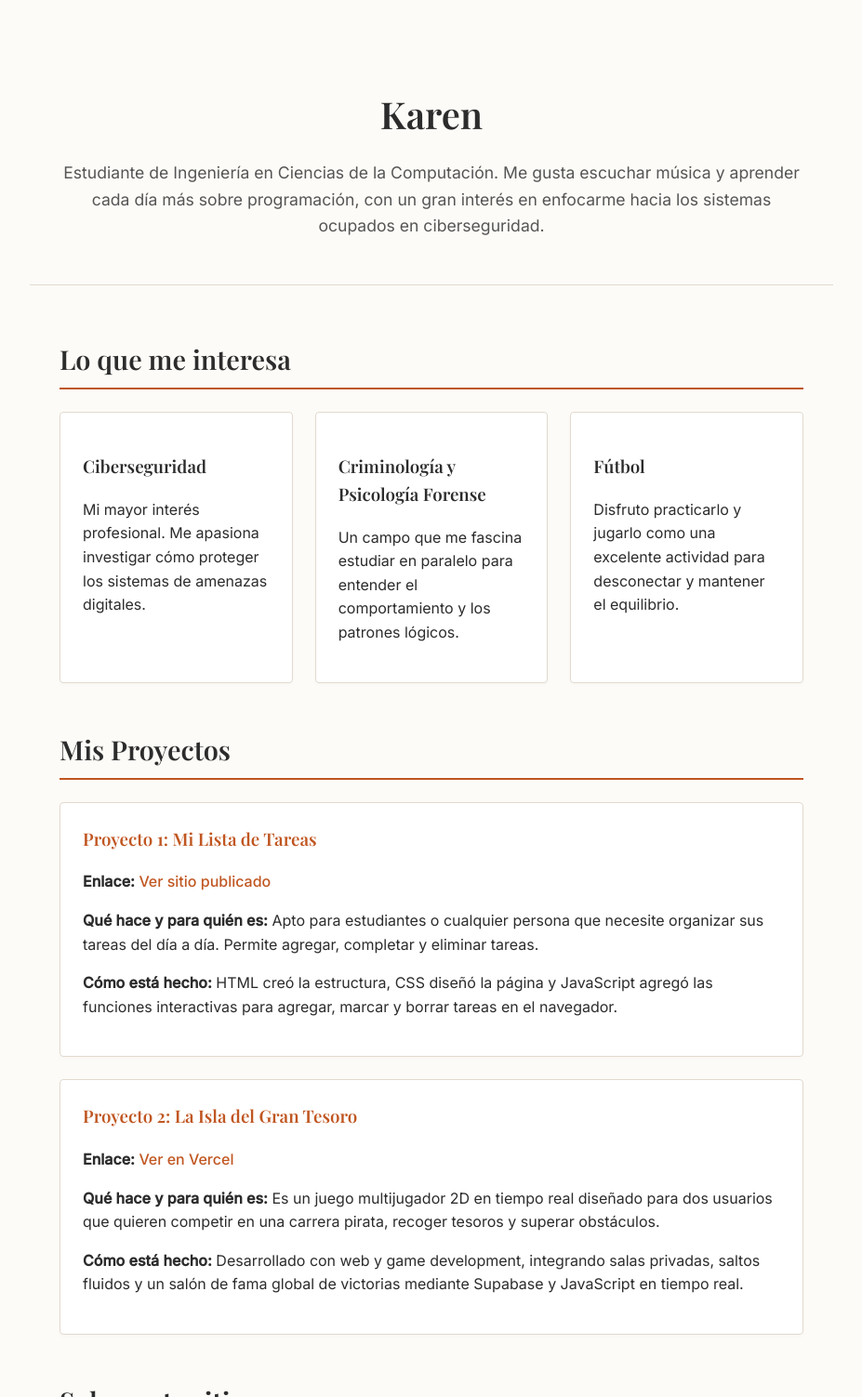
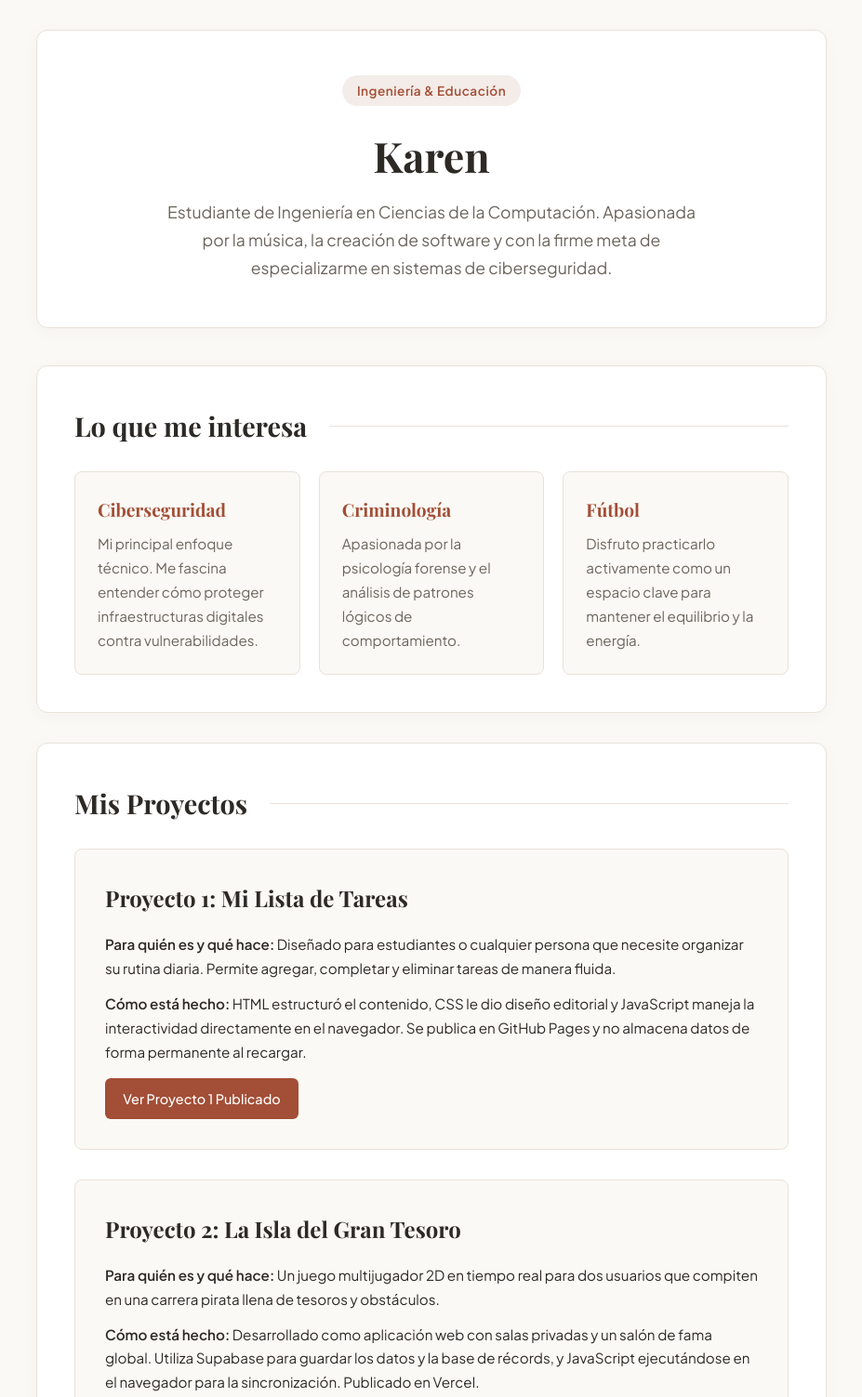
Before and after one commit to karenmalena23-tech/portafolio, a plain HTML site: page index.html in a window 1280 px wide. Shown: the top 1503 px of the page at 93% size, without its empty margins (176-1103 px from the left). Drawn offline with nearby package versions, Linux system fonts and the light colour scheme; a web font is replaced by a local one.

Commit message:
Update index.html

```diff
--- a/index.html
+++ b/index.html
@@ -3,169 +3,278 @@
 <head>
     <meta charset="UTF-8">
     <meta name="viewport" content="width=device-width, initial-scale=1.0">
-    <title>Portafolio de Karen</title>
-    <!-- Fuentes estilo editorial (Playfair Display para títulos y Inter para texto) -->
-    <link href="https://fonts.googleapis.com/css2?family=Playfair+Display:ital,wght@0,600;1,400&family=Inter:wght@400;500&display=swap" rel="stylesheet">
+    <title>Karen Lema — Portafolio</title>
+    <!-- Fuentes editoriales y modernas -->
+    <link href="https://fonts.googleapis.com/css2?family=Playfair+Display:ital,wght@0,600;0,700;1,400&family=Plus+Jakarta+Sans:wght@400;500;600&display=swap" rel="stylesheet">
     <style>
         :root {
-            --bg-color: #FDFBF7;
-            --text-color: #2C2C2C;
-            --accent-color: #C05621; /* Terracota */
+            --bg-color: #FBF9F5;
             --card-bg: #FFFFFF;
-            --border-color: #E2D9CE;
+            --text-main: #2D2A26;
+            --text-muted: #6B655D;
+            --accent: #A34E36; /* Terracota profundo */
+            --accent-light: #F4ECE8;
+            --border: #E8E2D9;
+            --radius: 12px;
         }
 
-        body {
-            font-family: 'Inter', sans-serif;
-            background-color: var(--bg-color);
-            color: var(--text-color);
-            line-height: 1.6;
+        * {
+            box-sizing: border-box;
             margin: 0;
             padding: 0;
         }
 
-        header {
-            text-align: center;
-            padding: 4rem 2rem 2rem 2rem;
-            border-bottom: 1px solid var(--border-color);
-            max-width: 800px;
+        body {
+            font-family: 'Plus Jakarta Sans', sans-serif;
+            background-color: var(--bg-color);
+            color: var(--text-main);
+            line-height: 1.7;
+            padding: 2rem 1rem;
+        }
+
+        .container {
+            max-width: 850px;
             margin: 0 auto;
         }
 
-        h1, h2, h3 {
-            font-family: 'Playfair Display', serif;
-            color: var(--text-color);
+        /* Cabecera */
+        header {
+            background: var(--card-bg);
+            border: 1px solid var(--border);
+            border-radius: var(--radius);
+            padding: 3rem 2rem;
+            text-align: center;
+            margin-bottom: 2.5rem;
+            box-shadow: 0 4px 20px rgba(45, 42, 38, 0.03);
         }
 
         header h1 {
-            font-size: 2.5rem;
+            font-family: 'Playfair Display', serif;
+            font-size: 2.8rem;
+            color: var(--text-main);
             margin-bottom: 0.5rem;
+        }
+
+        .badge {
+            display: inline-block;
+            background-color: var(--accent-light);
+            color: var(--accent);
+            padding: 0.3rem 1rem;
+            border-radius: 50px;
+            font-size: 0.85rem;
+            font-weight: 600;
+            margin-bottom: 1rem;
+            letter-spacing: 0.5px;
         }
 
         header p {
             font-size: 1.1rem;
-            color: #555;
+            color: var(--text-muted);
+            max-width: 600px;
+            margin: 0 auto;
         }
 
-        main {
-            max-width: 800px;
-            margin: 0 auto;
-            padding: 2rem;
-        }
-
+        /* Secciones */
         section {
-            margin-bottom: 3rem;
+            background: var(--card-bg);
+            border: 1px solid var(--border);
+            border-radius: var(--radius);
+            padding: 2.5rem;
+            margin-bottom: 2rem;
+            box-shadow: 0 4px 20px rgba(45, 42, 38, 0.03);
         }
 
         h2 {
+            font-family: 'Playfair Display', serif;
             font-size: 1.8rem;
-            border-bottom: 2px solid var(--accent-color);
-            padding-bottom: 0.5rem;
+            color: var(--text-main);
             margin-bottom: 1.5rem;
+            display: flex;
+            align-items: center;
+            gap: 0.5rem;
         }
 
+        h2::after {
+            content: "";
+            flex: 1;
+            height: 1px;
+            background: var(--border);
+            margin-left: 1rem;
+        }
+
+        /* Intereses Grid */
         .interests-grid {
             display: grid;
-            grid-template-columns: repeat(auto-fit, minmax(220px, 1fr));
-            gap: 1.5rem;
+            grid-template-columns: repeat(auto-fit, minmax(230px, 1fr));
+            gap: 1.25rem;
         }
 
-        .interest-card, .project-card {
-            background-color: var(--card-bg);
-            border: 1px solid var(--border-color);
+        .interest-card {
+            background: var(--bg-color);
+            border: 1px solid var(--border);
             padding: 1.5rem;
-            border-radius: 4px;
-            box-shadow: 0 2px 4px rgba(0,0,0,0.02);
+            border-radius: 8px;
+            transition: transform 0.2s ease;
         }
 
+        .interest-card:hover {
+            transform: translateY(-3px);
+        }
+
+        .interest-card h3 {
+            font-family: 'Playfair Display', serif;
+            font-size: 1.2rem;
+            color: var(--accent);
+            margin-bottom: 0.5rem;
+        }
+
+        .interest-card p {
+            font-size: 0.95rem;
+            color: var(--text-muted);
+        }
+
+        /* Proyectos */
         .project-card {
-            margin-bottom: 1.5rem;
+            border: 1px solid var(--border);
+            border-radius: 8px;
+            padding: 2rem;
+            margin-bottom: 2rem;
+            background: var(--bg-color);
+        }
+
+        .project-card:last-child {
+            margin-bottom: 0;
         }
 
         .project-card h3 {
-            margin-top: 0;
-            color: var(--accent-color);
+            font-family: 'Playfair Display', serif;
+            font-size: 1.5rem;
+            color: var(--text-main);
+            margin-bottom: 1rem;
         }
 
-        a {
-            color: var(--accent-color);
+        .project-details {
+            display: grid;
+            gap: 0.75rem;
+            margin-top: 1rem;
+            font-size: 0.95rem;
+        }
+
+        .project-details strong {
+            color: var(--text-main);
+        }
+
+        .btn {
+            display: inline-block;
+            background-color: var(--accent);
+            color: #FFF;
+            padding: 0.6rem 1.2rem;
+            border-radius: 6px;
             text-decoration: none;
             font-weight: 500;
+            font-size: 0.9rem;
+            margin-top: 1rem;
+            transition: opacity 0.2s;
         }
 
-        a:hover {
-            text-decoration: underline;
+        .btn:hover {
+            opacity: 0.9;
+            text-decoration: none;
+            color: #FFF;
         }
 
+        /* Sobre este sitio */
+        .about-site {
+            font-style: italic;
+            color: var(--text-muted);
+            background: var(--accent-light);
+            padding: 1.5rem;
+            border-left: 4px solid var(--accent);
+            border-radius: 0 8px 8px 0;
+        }
+
+        /* Footer */
         footer {
             text-align: center;
-            padding: 2rem;
-            border-top: 1px solid var(--border-color);
+            padding: 2rem 0;
             font-size: 0.9rem;
-            color: #666;
-            max-width: 800px;
-            margin: 0 auto;
+            color: var(--text-muted);
+        }
+
+        @media (max-width: 600px) {
+            body { padding: 1rem 0.5rem; }
+            header { padding: 2rem 1rem; }
+            section { padding: 1.5rem; }
+            header h1 { font-size: 2.2rem; }
         }
     </style>
 </head>
 <body>
 
-    <header>
-        <h1>Karen</h1>
-        <p>Estudiante de Ingeniería en Ciencias de la Computación. Me gusta escuchar música y aprender cada día más sobre programación, con un gran interés en enfocarme hacia los sistemas ocupados en ciberseguridad.</p>
-    </header>
+    <div class="container">
+        <!-- Cabecera / Quién eres -->
+        <header>
+            <span class="badge">Ingeniería & Educación</span>
+            <h1>Karen</h1>
+            <p>Estudiante de Ingeniería en Ciencias de la Computación. Apasionada por la música, la creación de software y con la firme meta de especializarme en sistemas de ciberseguridad.</p>
+        </header>
 
-    <main>
-        <!-- Sección: Lo que te interesa -->
+        <!-- Lo que te interesa -->
         <section>
             <h2>Lo que me interesa</h2>
             <div class="interests-grid">
                 <div class="interest-card">
                     <h3>Ciberseguridad</h3>
-                    <p>Mi mayor interés profesional. Me apasiona investigar cómo proteger los sistemas de amenazas digitales.</p>
+                    <p>Mi principal enfoque técnico. Me fascina entender cómo proteger infraestructuras digitales contra vulnerabilidades.</p>
                 </div>
                 <div class="interest-card">
-                    <h3>Criminología y Psicología Forense</h3>
-                    <p>Un campo que me fascina estudiar en paralelo para entender el comportamiento y los patrones lógicos.</p>
+                    <h3>Criminología</h3>
+                    <p>Apasionada por la psicología forense y el análisis de patrones lógicos de comportamiento.</p>
                 </div>
                 <div class="interest-card">
                     <h3>Fútbol</h3>
-                    <p>Disfruto practicarlo y jugarlo como una excelente actividad para desconectar y mantener el equilibrio.</p>
+                    <p>Disfruto practicarlo activamente como un espacio clave para mantener el equilibrio y la energía.</p>
                 </div>
             </div>
         </section>
 
-        <!-- Sección: Tus proyectos -->
+        <!-- Tus proyectos -->
         <section>
             <h2>Mis Proyectos</h2>
 
             <!-- Proyecto 1 -->
             <div class="project-card">
                 <h3>Proyecto 1: Mi Lista de Tareas</h3>
-                <p><strong>Enlace:</strong> <a href="https://karenmalena23-tech.github.io/mi_lista_tareas/" target="_blank">Ver sitio publicado</a></p>
-                <p><strong>Qué hace y para quién es:</strong> Apto para estudiantes o cualquier persona que necesite organizar sus tareas del día a día. Permite agregar, completar y eliminar tareas.</p>
-                <p><strong>Cómo está hecho:</strong> HTML creó la estructura, CSS diseñó la página y JavaScript agregó las funciones interactivas para agregar, marcar y borrar tareas en el navegador.</p>
+                <div class="project-details">
+                    <p><strong>Para quién es y qué hace:</strong> Diseñado para estudiantes o cualquier persona que necesite organizar su rutina diaria. Permite agregar, completar y eliminar tareas de manera fluida.</p>
+                    <p><strong>Cómo está hecho:</strong> HTML estructuró el contenido, CSS le dio diseño editorial y JavaScript maneja la interactividad directamente en el navegador. Se publica en GitHub Pages y no almacena datos de forma permanente al recargar.</p>
+                </div>
+                <a href="https://karenmalena23-tech.github.io/mi_lista_tareas/" class="btn" target="_blank">Ver Proyecto 1 Publicado</a>
             </div>
 
             <!-- Proyecto 2 -->
             <div class="project-card">
                 <h3>Proyecto 2: La Isla del Gran Tesoro</h3>
-                <p><strong>Enlace:</strong> <a href="https://detectives-en-duelo.vercel.app/" target="_blank">Ver en Vercel</a></p>
-                <p><strong>Qué hace y para quién es:</strong> Es un juego multijugador 2D en tiempo real diseñado para dos usuarios que quieren competir en una carrera pirata, recoger tesoros y superar obstáculos.</p>
-                <p><strong>Cómo está hecho:</strong> Desarrollado con web y game development, integrando salas privadas, saltos fluidos y un salón de fama global de victorias mediante Supabase y JavaScript en tiempo real.</p>
+                <div class="project-details">
+                    <p><strong>Para quién es y qué hace:</strong> Un juego multijugador 2D en tiempo real para dos usuarios que compiten en una carrera pirata llena de tesoros y obstáculos.</p>
+                    <p><strong>Cómo está hecho:</strong> Desarrollado como aplicación web con salas privadas y un salón de fama global. Utiliza Supabase para guardar los datos y la base de récords, y JavaScript ejecutándose en el navegador para la sincronización. Publicado en Vercel.</p>
+                </div>
+                <a href="https://detectives-en-duelo.vercel.app/" class="btn" target="_blank">Ver en Vercel</a>
             </div>
         </section>
 
-        <!-- Sección: Sobre este sitio -->
+        <!-- Sobre este sitio -->
         <section>
             <h2>Sobre este sitio</h2>
-            <p>Elegí un estilo editorial cálido con tonos marfil y acentos terracota para priorizar una lectura limpia y cómoda, alejándome del clásico fondo oscuro y dándole un toque personal y ordenado a la presentación de mis proyectos.</p>
+            <div class="about-site">
+                <p>“Elegí este estilo editorial cálido con tonos marfil y acentos terracota inspirados en papel impreso y diseño de revistas, buscando priorizar una lectura sumamente limpia, elegante y con identidad propia frente a las interfaces oscuras convencionales.”</p>
+            </div>
         </section>
-    </main>
 
-    <footer>
-        <p>Portafolio personal de Karen — Creado para la carrera de Ciencias de la Computación.</p>
-    </footer>
+        <footer>
+            <p>Portafolio personal de Karen — Desarrollado para Ciencias de la Computación.</p>
+        </footer>
+    </div>
 
 </body>
 </html>
```
